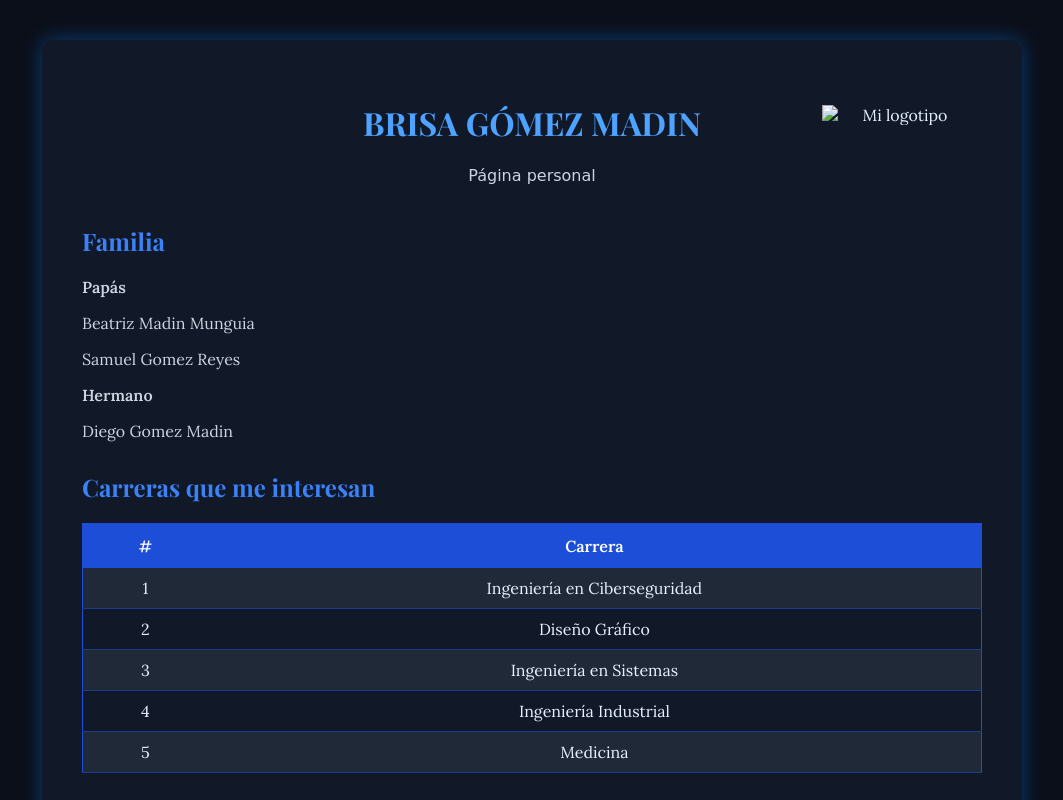
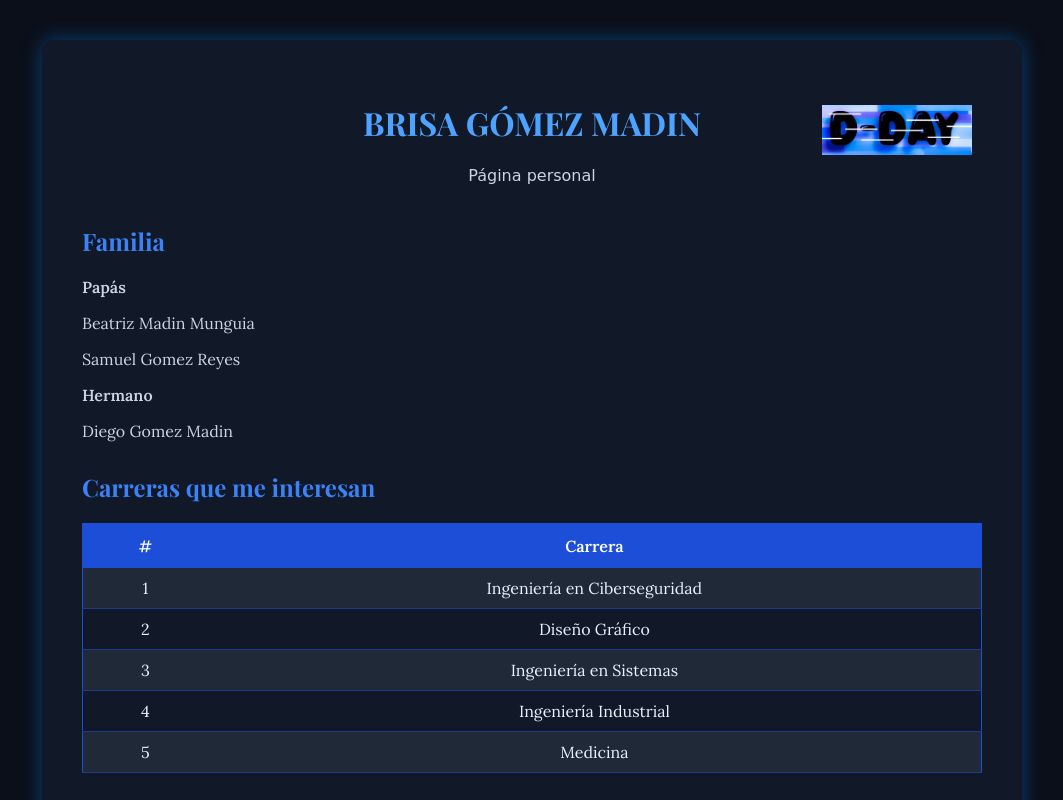
Before and after one commit to gomezmadinbrisa93-collab/Practica1, a plain HTML site: page index.html in a window 1280 px wide. Shown: the top 800 px of the page, without its empty margins (108-1171 px from the left). Drawn offline with nearby package versions, Linux system fonts and the light colour scheme; a web font is replaced by a local one.

Commit message:
Update index.html

```diff
--- a/index.html
+++ b/index.html
@@ -27,7 +27,7 @@
 Página personal
 </p>
 
-<img src="./Imagen/ETIQUETA.jpeg" alt="Mi logotipo" class="logo">
+<img src="ETIQUETA.jpeg" alt="Mi logotipo" class="logo">
 
 </header>
 
@@ -108,4 +108,5 @@ Conoce más sobre mis hobbies
 </div>
 
 </body>
+
 </html>
```
